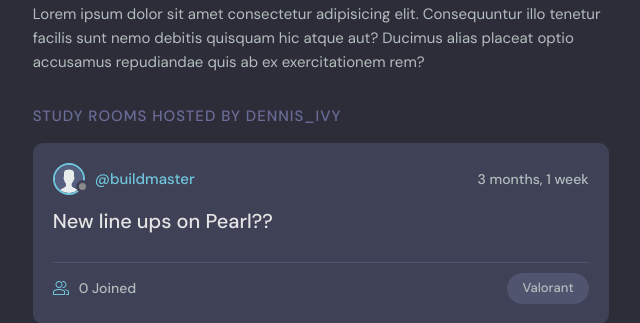
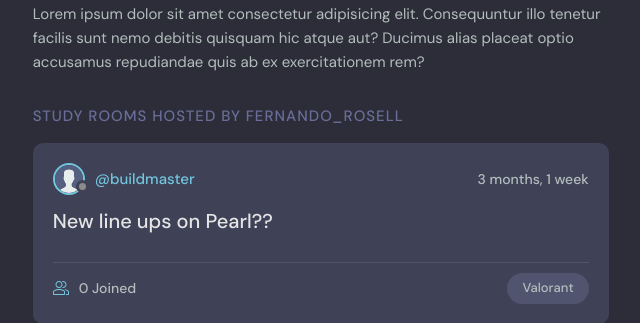
Before and after one commit to Fernando-00/gamechat, a Django app: page /profile/2/ in a window 1280 px wide. Shown: the part 354-677 px from the top of the page, without its empty margins (279-919 px from the left). Run offline with Django 4.2, Linux system fonts and the light colour scheme; data comes from the database, SQL or seed files in the repository; data that the repository does not hold is empty.

Commit message:
final changes

```diff
--- a/base/templates/base/login_register.html
+++ b/base/templates/base/login_register.html
@@ -17,7 +17,7 @@
               {% csrf_token %}
               <div class="form__group form__group">
                 <label for="room_name">Email</label>
-                <input id="username" name="email" type="text" placeholder="e.g. dennis_ivy" />
+                <input id="username" name="email" type="text" placeholder="e.g. fernando_rosell" />
               </div>
               <div class="form__group">
                 <label for="password">Password</label>
--- a/base/templates/base/profile.html
+++ b/base/templates/base/profile.html
@@ -109,7 +109,7 @@
 
         <div class="roomList__header">
           <div>
-            <h2>Study Rooms Hosted by dennis_ivy</a>
+            <h2>Study Rooms Hosted by fernando_rosell</a>
             </h2>
           </div>
         </div>
```
